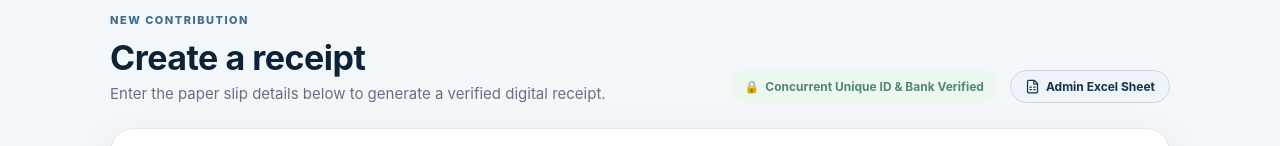
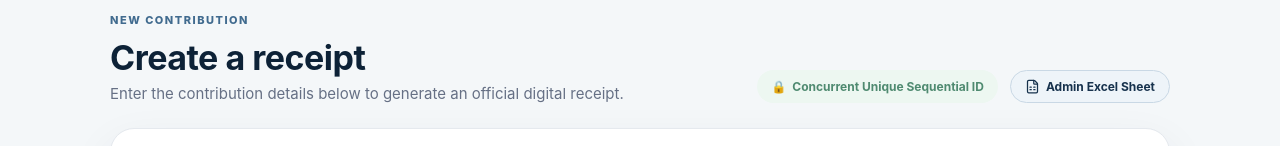
Before and after one commit to Kripa-13/Ypf-receipt-system, a Next.js app: page / in a window 1280 px wide. Shown: the part 134-280 px from the top of the page. Built offline with nearby package versions, Linux system fonts and the light colour scheme.

Commit message:
Remove remaining Bank Verified and Pending Bank Settlement references and deploy

```diff
--- a/app/page.tsx
+++ b/app/page.tsx
@@ -22,15 +22,15 @@ export default function Home() {
 
             <p>
               {generatedReceipt
-                ? 'Your verified contribution receipt is ready. You can print, download as image, or verify bank status below.'
-                : 'Enter the paper slip details below to generate a verified digital receipt.'}
+                ? 'Your official contribution receipt is ready. You can print, download as image or PDF below.'
+                : 'Enter the contribution details below to generate an official digital receipt.'}
             </p>
           </div>
 
           <div className="topActionsGroup no-print">
             <div className="secureLabel">
               <span>🔒</span>
-              Concurrent Unique ID &amp; Bank Verified
+              Concurrent Unique Sequential ID
             </div>
             <Link href="/admin" className="adminQuickBtn">
               <FileSpreadsheet size={15} /> Admin Excel Sheet
```
